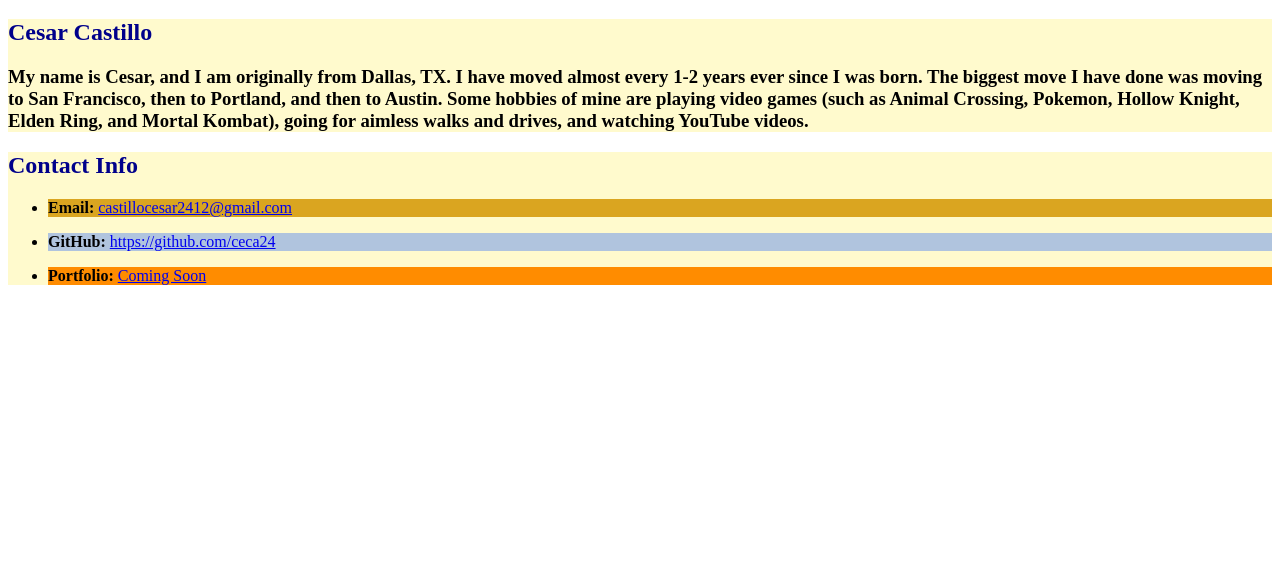
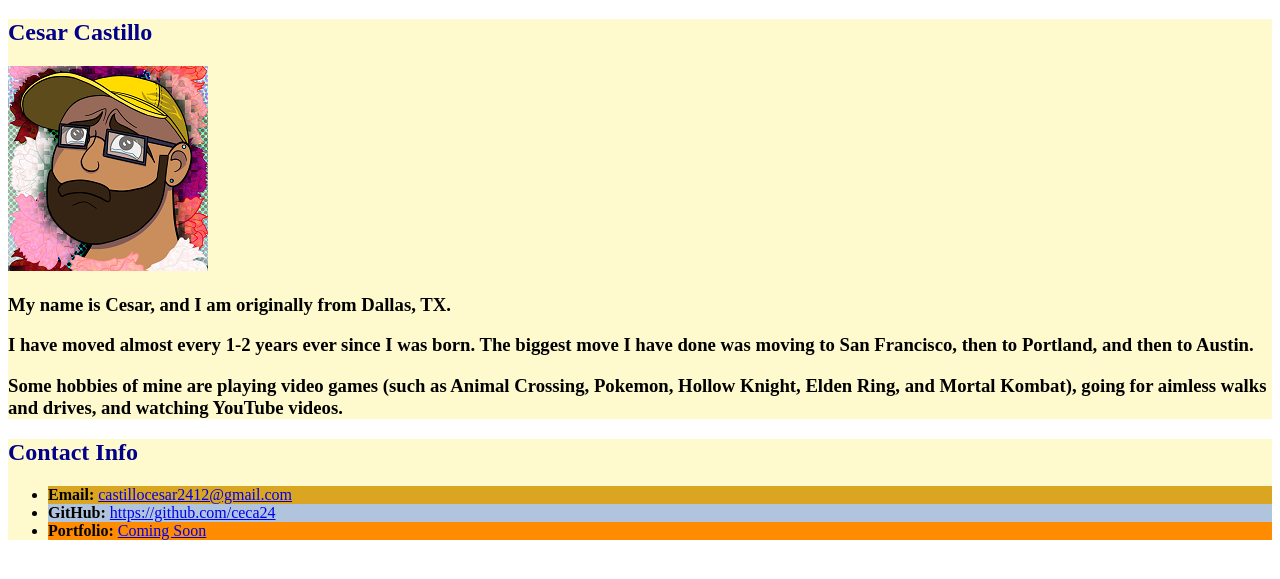
Before and after one commit to ceca24/bootcamp-activities, a plain HTML site: page index.html in a window 1280 px wide. Shown: the part 61-640 px from the top of the page. Drawn offline with Linux system fonts and the light colour scheme.

Commit message:
added code to assets file

```diff
--- a/index.html
+++ b/index.html
@@ -16,12 +16,13 @@
 
     <section class="lesson">
     <h2 class="title">Cesar Castillo</h2>
-
-    <p><h3>My name is Cesar, and I am originally from Dallas, TX.
-        I have moved almost every 1-2 years ever since I was born. The biggest move I have done was moving to San Francisco, then to Portland, and then to Austin.
-        Some hobbies of mine are playing video games (such as Animal Crossing, Pokemon, Hollow Knight, Elden Ring, and Mortal Kombat),
-        going for aimless walks and drives, and watching YouTube videos.
-    </h3></p>
+<img src="assets/Me.png" alt="Cesar Castillo">
+    <h3><p> My name is Cesar, and I am originally from Dallas, TX.</p>
+        <p>I have moved almost every 1-2 years ever since I was born.
+            The biggest move I have done was moving to San Francisco, then to Portland, and then to Austin.</p>
+        <p>Some hobbies of mine are playing video games (such as Animal Crossing, Pokemon, Hollow Knight, Elden Ring, and Mortal Kombat),
+        going for aimless walks and drives, and watching YouTube videos.</p>
+    </h3>
     </section>
 
   </body>
@@ -30,9 +31,9 @@
   <body>
     <h1 class="title">Contact Info</h1>
     <ul>
-      <li><p id="email"><strong>Email:</strong> <a href="castillocesar2412@gmail.com">castillocesar2412@gmail.com</a></p></li>
-     <li><p id="github"><strong>GitHub:</strong> <a href="https://github.com/ceca24">https://github.com/ceca24</a></p></li>
-      <li><p id="portfolio"><strong>Portfolio:</strong> <a href="Coming Soon"> Coming Soon</a></p></li>
+      <li id="email"><strong>Email:</strong> <a href="castillocesar2412@gmail.com">castillocesar2412@gmail.com</a></li>
+     <li id="github"><strong>GitHub:</strong> <a href="https://github.com/ceca24">https://github.com/ceca24</a></li>
+      <li id="portfolio"><strong>Portfolio:</strong> <a href="Coming Soon"> Coming Soon</a></li>
     </ul>
 </section>
   </body>
```
Also changed, not shown: assets/Me.png (added).
